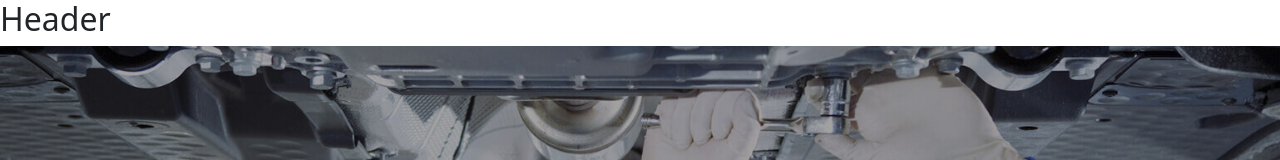
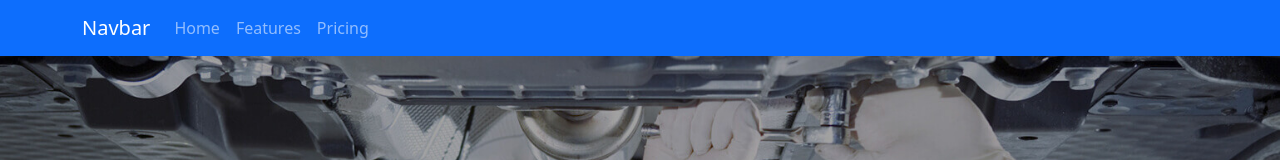
Before and after one commit to SalehAhmed19/genius-car, a React (Create React App) app: page / in a window 1280 px wide. Shown: the top 160 px of the page. Built offline with nearby package versions, Linux system fonts and the light colour scheme.

Commit message:
navbar added

```diff
--- a/src/Shared/Header/Header.jsx
+++ b/src/Shared/Header/Header.jsx
@@ -1,10 +1,20 @@
 import React from "react";
+import { Container, Nav, Navbar } from "react-bootstrap";
 import "./Header.css";
 
 const Header = () => {
   return (
     <header>
-      <h2>Header</h2>
+      <Navbar bg="primary" variant="dark">
+        <Container>
+          <Navbar.Brand href="#home">Navbar</Navbar.Brand>
+          <Nav className="me-auto">
+            <Nav.Link href="#home">Home</Nav.Link>
+            <Nav.Link href="#features">Features</Nav.Link>
+            <Nav.Link href="#pricing">Pricing</Nav.Link>
+          </Nav>
+        </Container>
+      </Navbar>
     </header>
   );
 };
```
